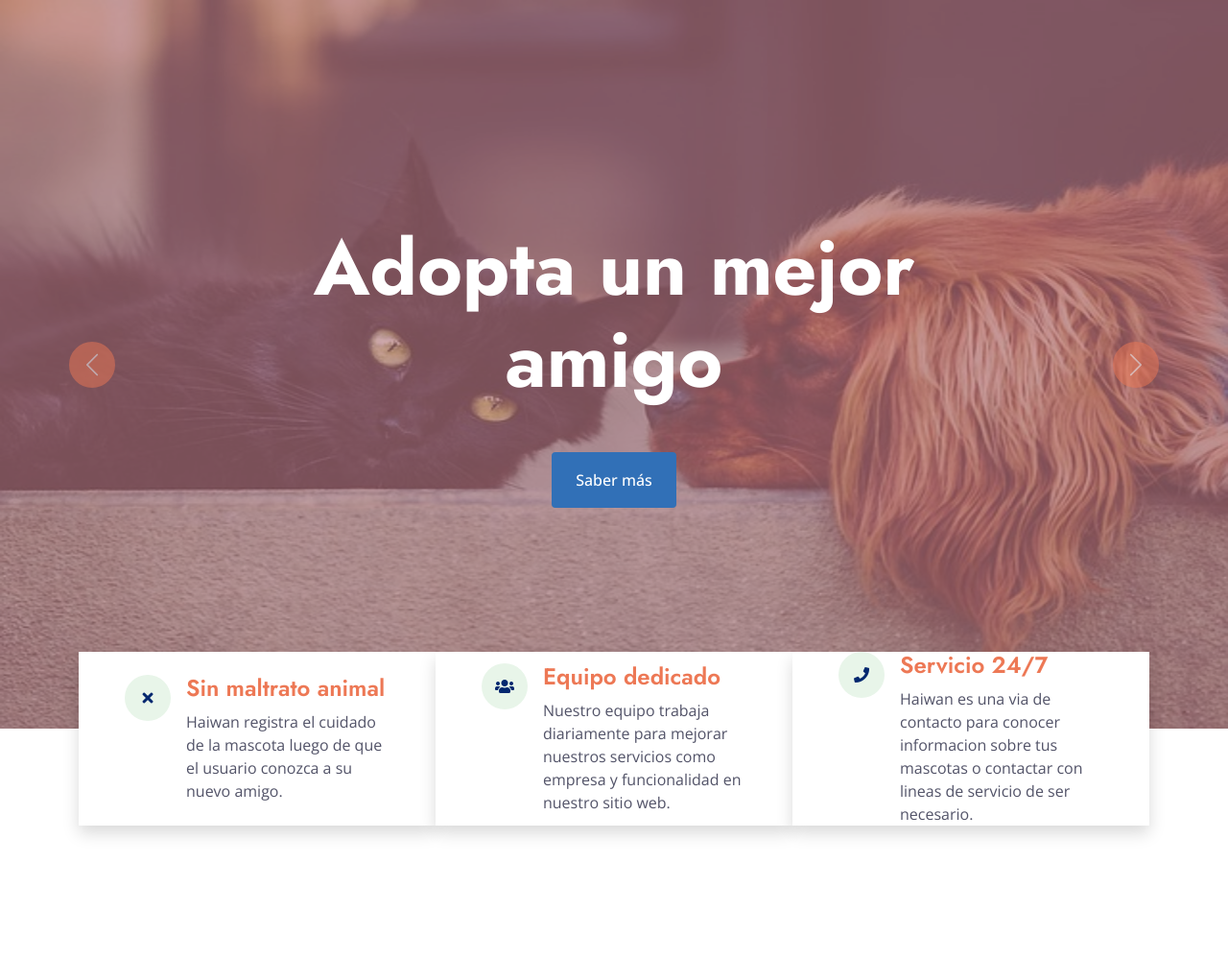
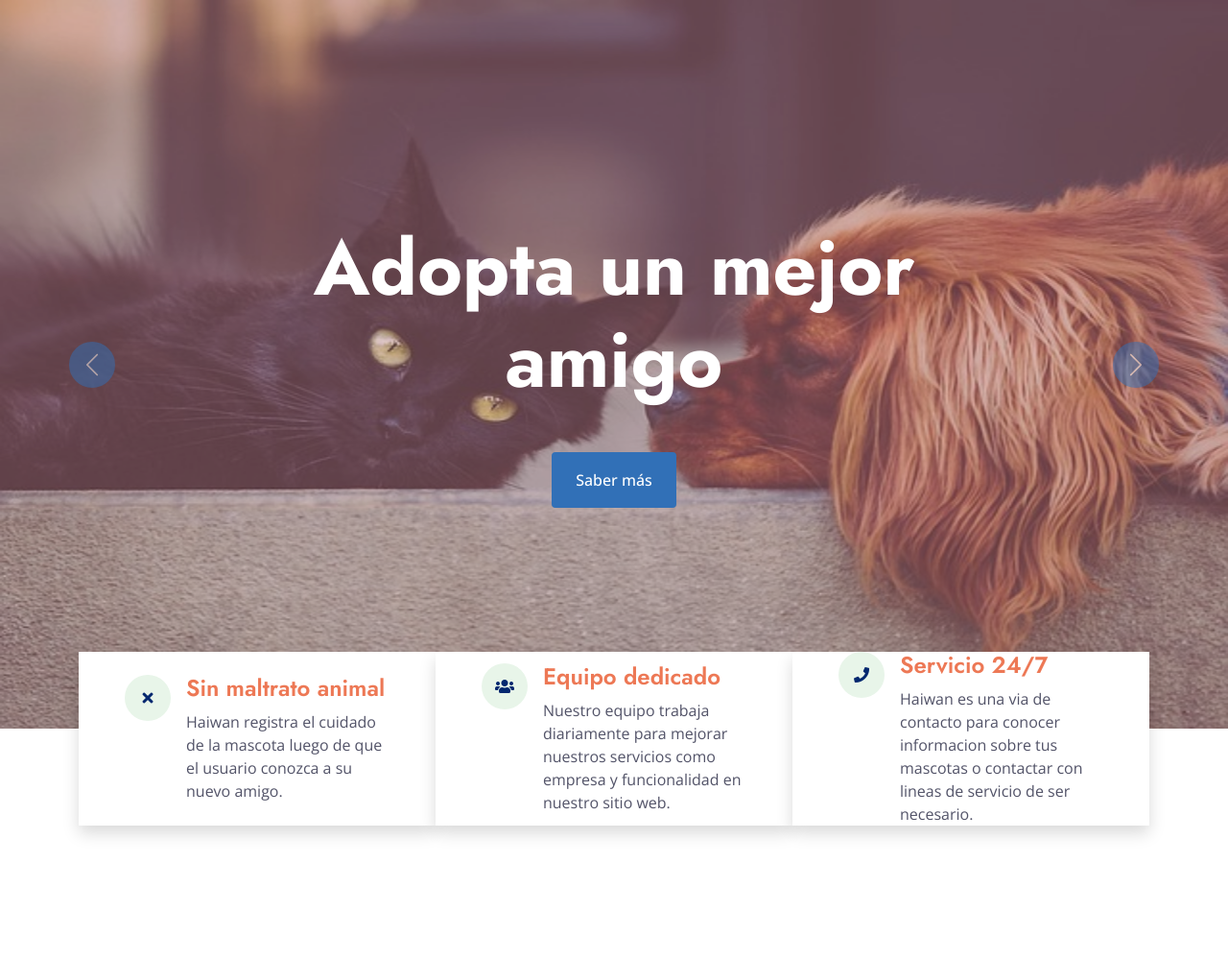
Before and after one commit to GabriellSolorzano/Haiwan, a PHP site: page / in a window 1280 px wide. Shown: the part 134-1133 px from the top of the page at 96% size. Run offline with PHP 8.4, Linux system fonts and the light colour scheme; some libraries are stand-ins or nearby versions.

Commit message:
Otras cosas

```diff
--- a/Haiwan/Vista/css/style.css
+++ b/Haiwan/Vista/css/style.css
@@ -167,7 +167,7 @@ h6,
     align-items: center;
     justify-content: center;
     text-align: center;
-    background: rgb(173, 110, 121, .6);
+    background: rgb(173, 110, 121, .4);
     z-index: 1;
 }
 
@@ -181,8 +181,8 @@ h6,
     width: 3rem;
     height: 3rem;
     border-radius: 3rem;
-    background-color: var(--primary);
-    border: 10px solid var(--primary);
+    background-color: var(--secondary);
+    border: 10px solid var(--secondary);
 }
 
 @media (max-width: 768px) {
@@ -228,7 +228,7 @@ h6,
 /*** Facts & Quote ***/
 .facts,
 .quote {
-    background: rgb(173, 110, 121, .6);
+    background: rgb(173, 110, 121, .4);
 }
 
 
@@ -270,7 +270,7 @@ h6,
 }
 
 .service-item:hover .service-text {
-    background: rgb(173, 110, 121, .6);
+    background: rgb(173, 110, 121, .4);
 }
 
 .service-item .service-text h4,
@@ -348,7 +348,7 @@ h6,
     height: 100%;
     top: 0;
     left: 0;
-    background: rgb(173, 110, 121, .6);
+    background: rgb(173, 110, 121, .4);
     transition: .5s;
 }
 
```
Also changed, not shown: Pagina Oficial de Haiwan/css/style.css (+6 -6 lines).
